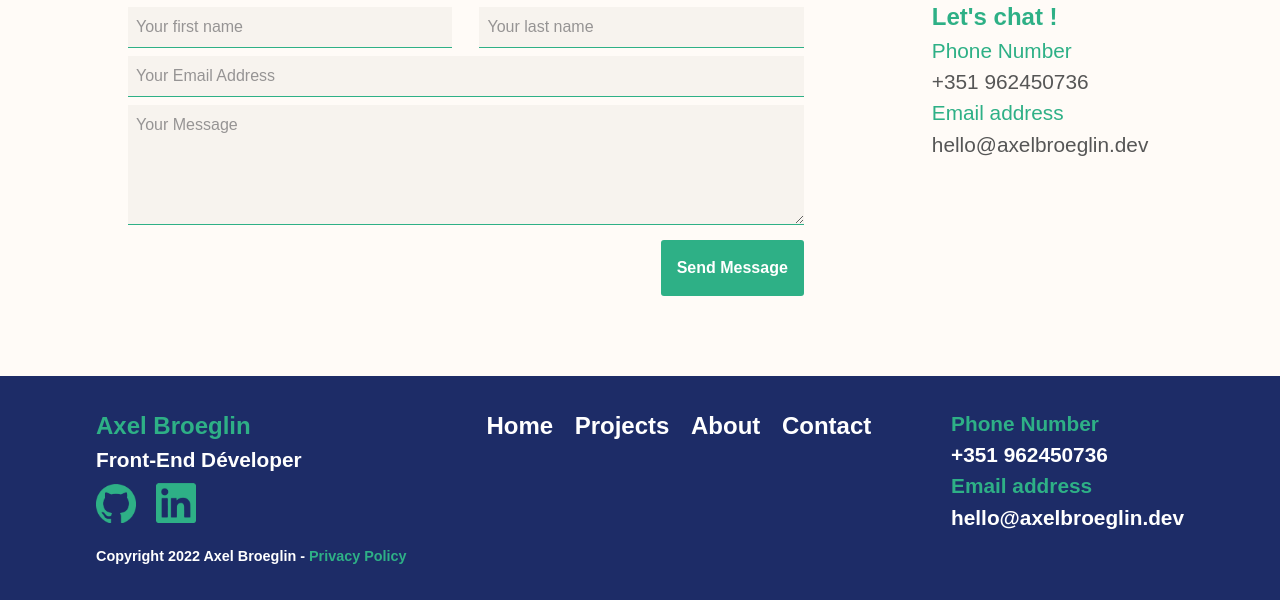
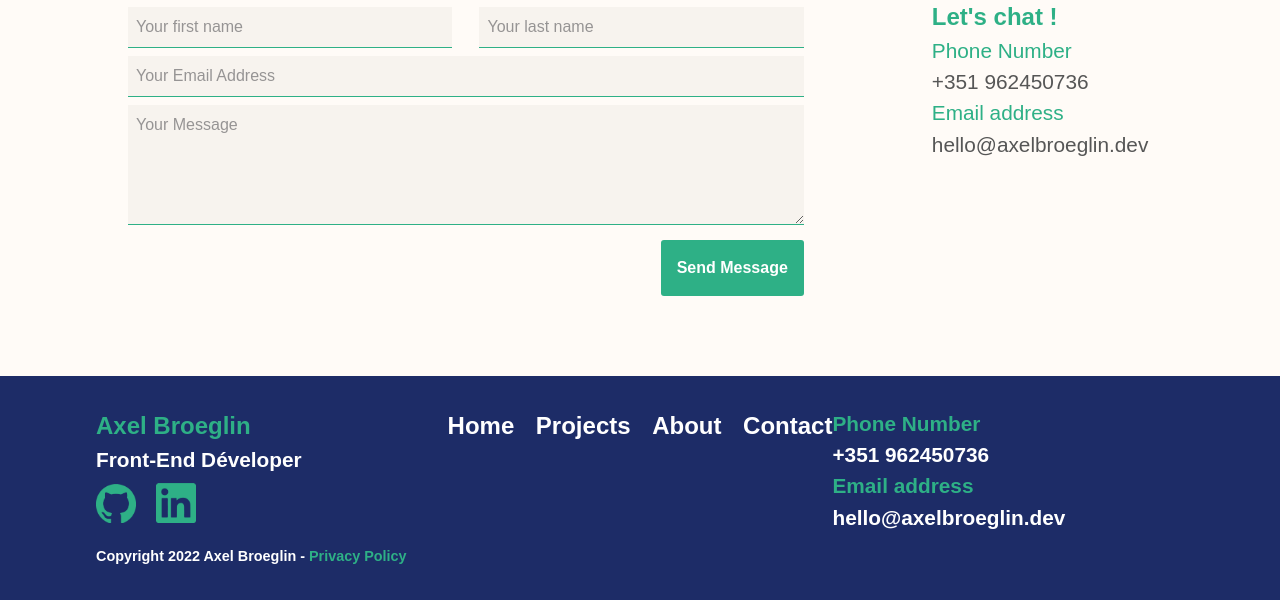
Before and after one commit to AxelBroeglin/portfolio, a PHP site: page /index.html in a window 1280 px wide. Shown: the part 2318-2918 px from the top of the page. Run offline with PHP 8.4, Linux system fonts and the light colour scheme; style sheets or scripts are compiled from the project's sources.

Commit message:
Work on spacing

```diff
--- a/styles/layout/_footer.scss
+++ b/styles/layout/_footer.scss
@@ -16,6 +16,8 @@
         @include p-bottom4;
         @include p-top4;
         &__blocs{
+            flex: 1 1 0px;
+            width: auto;
             color: white;
             @media only screen and (max-width: 900px) {
             @include p-top2;
```
